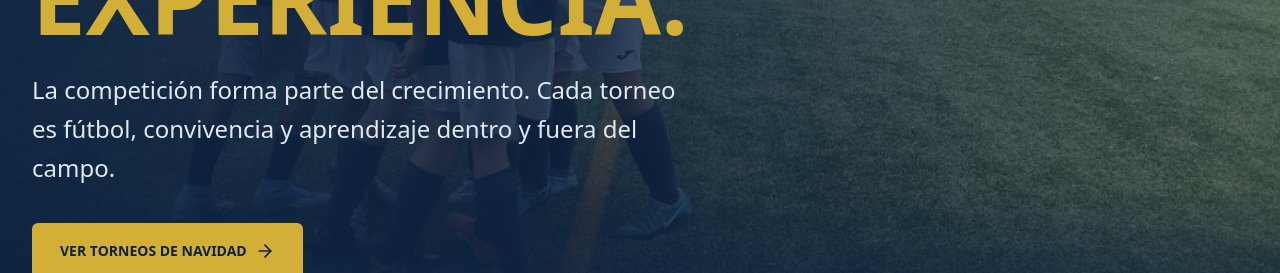
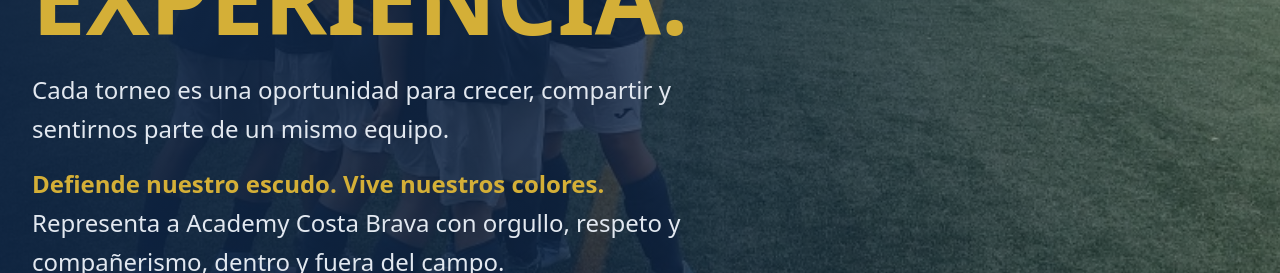
Before and after one commit to RCB33/academycb, a Next.js app: page /torneos in a window 1280 px wide. Shown: the part 527-800 px from the top of the page. Built offline with nearby package versions, Linux system fonts and the light colour scheme; no server answers; the database is empty.

Commit message:
Add Academy pride and values to tournament hero

```diff
--- a/src/app/(public)/torneos/page.tsx
+++ b/src/app/(public)/torneos/page.tsx
@@ -64,7 +64,8 @@ export default async function TorneosPage() {
                     <div className="max-w-4xl">
                         <p className="inline-flex items-center rounded-full border border-gold/35 bg-gold/10 px-4 py-2 text-xs font-bold uppercase tracking-[0.18em] text-gold backdrop-blur"><Trophy className="mr-2 h-4 w-4" /> Torneos Academy</p>
                         <h1 className="mt-7 font-heading text-4xl font-black uppercase leading-[.9] text-white sm:text-5xl md:text-8xl">Competir, aprender<br /><span className="text-gold">y vivir la experiencia.</span></h1>
-                        <p className="mt-7 max-w-2xl text-lg leading-relaxed text-slate-200 md:text-2xl">La competición forma parte del crecimiento. Cada torneo es fútbol, convivencia y aprendizaje dentro y fuera del campo.</p>
+                        <p className="mt-7 max-w-2xl text-lg leading-relaxed text-slate-200 md:text-2xl">Cada torneo es una oportunidad para crecer, compartir y sentirnos parte de un mismo equipo.</p>
+                        <p className="mt-4 max-w-2xl text-lg leading-relaxed text-slate-200 md:text-2xl"><strong className="font-bold text-gold">Defiende nuestro escudo. Vive nuestros colores.</strong> Representa a Academy Costa Brava con orgullo, respeto y compañerismo, dentro y fuera del campo.</p>
                         <Button asChild size="lg" className="mt-9 min-h-14 bg-gold px-7 font-bold uppercase text-navy hover:bg-gold-light"><Link href="#navidad">Ver torneos de Navidad <ArrowRight className="ml-2 h-5 w-5" /></Link></Button>
                     </div>
                 </div>
```
